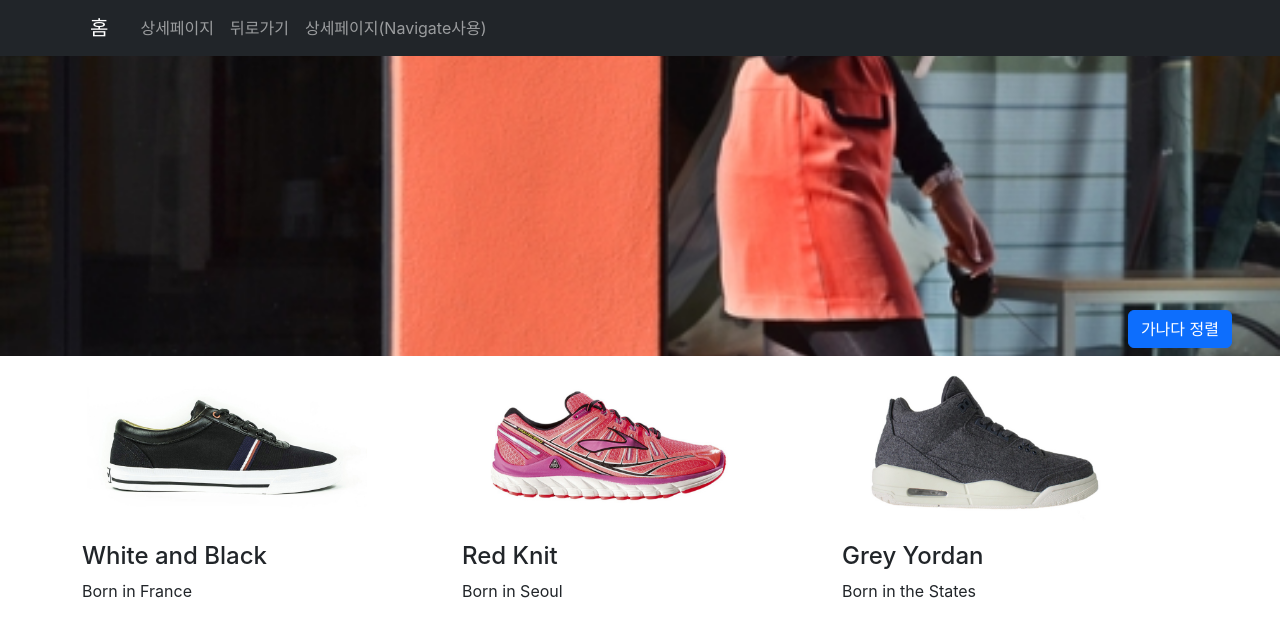
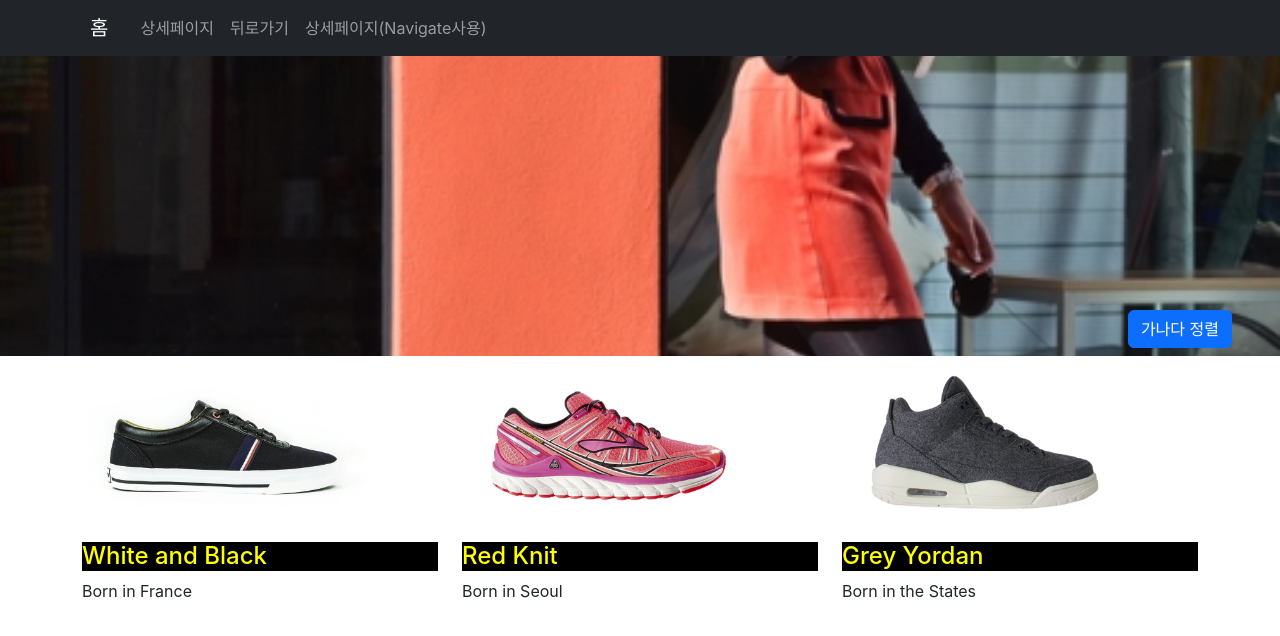
Before and after one commit to hwajj/react-practice-repository, a React (Create React App) app in the folder shop/: page / in a window 1280 px wide. Shown: the top 636 px of the page. Built offline with nearby package versions, Linux system fonts and the light colour scheme.

Commit message:
Add css module for Card component

```diff
--- a/shop/src/Card.jsx
+++ b/shop/src/Card.jsx
@@ -1,5 +1,5 @@
 import React from 'react';
-import './App.css';
+import styles from './Card.module.css';
 
 function Card(props) {
   const { id, title, content } = props.item;
@@ -11,7 +11,7 @@
         width='80%'
         alt={content}
       />
-      <h4>{title}</h4>
+      <h4 className={styles.yellow_black}>{title}</h4>
       <p>{content}</p>
     </div>
   );
--- /dev/null
+++ b/shop/src/Card.module.css
@@ -0,0 +1,4 @@
+.yellow_black {
+  color: yellow;
+  background-color: black;
+}
```
